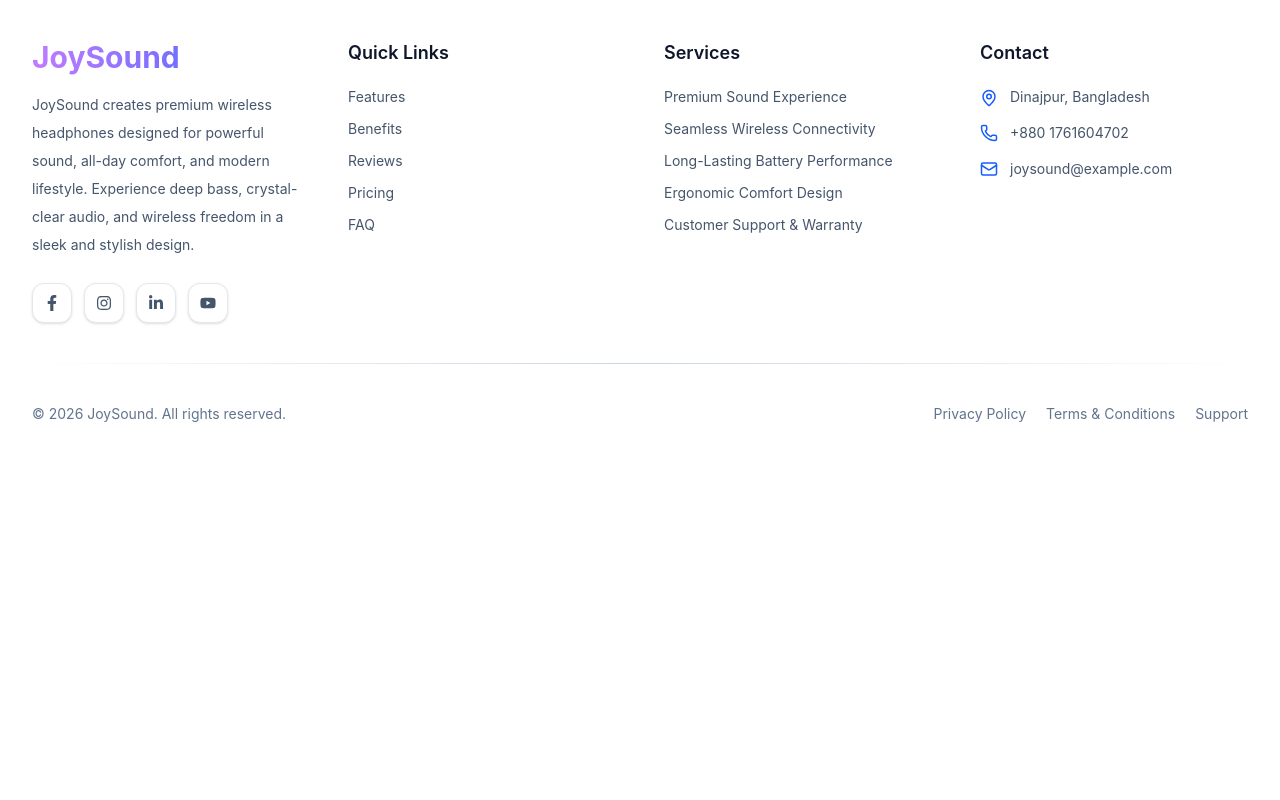
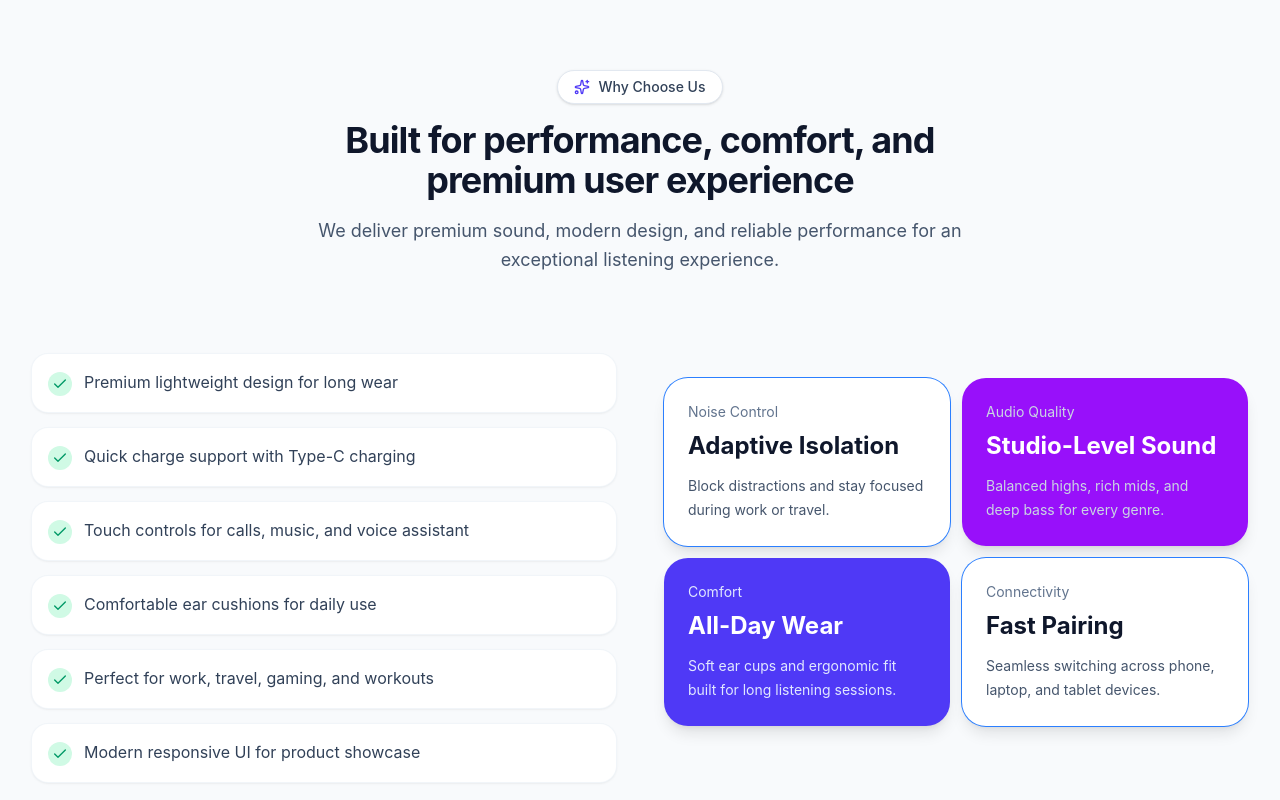
Before and after one commit to Joy-chandra-roy/product-landing-page, a React (Vite) app: page / in a window 1280 px wide. Shown: the part 1780-2580 px from the top of the page. Before the commit the page ends 2268 px from the top, so only its background shows below. Built offline with nearby package versions, Linux system fonts and the light colour scheme.

Commit message:
Benefit section design with responsive

```diff
--- /dev/null
+++ b/src/components/sections/BenefitSection.jsx
@@ -0,0 +1,97 @@
+import React from "react";
+import { motion } from 'framer-motion';
+import { Check } from "lucide-react";
+import SectionTitle from "../SectionTitle";
+
+const BenefitSection = () => {
+
+const benefits = [
+  "Premium lightweight design for long wear",
+  "Quick charge support with Type-C charging",
+  "Touch controls for calls, music, and voice assistant",
+  "Comfortable ear cushions for daily use",
+  "Perfect for work, travel, gaming, and workouts",
+  "Modern responsive UI for product showcase",
+];
+
+
+  return (
+    <section id="benefits" className="py-16 md:py-24 bg-slate-50">
+      <div className="mx-auto max-w-7xl px-4 sm:px-6 lg:px-8">
+         <SectionTitle
+          badge="Why Choose Us"
+          title="  Built for performance, comfort, and premium user experience"
+          subtitle="We deliver premium sound, modern design, and reliable performance for an exceptional listening experience."
+        />
+
+        <div className="grid gap-12 lg:grid-cols-2 items-center">
+          <motion.div
+            initial={{ opacity: 0, x: -40 }}
+            whileInView={{ opacity: 1, x: 0 }}
+            viewport={{ once: true }}
+            transition={{ duration: 0.7 }}
+          >
+
+            <div className="mt-8 space-y-4">
+              {benefits.map((item) => (
+                <div
+                  key={item}
+                  className="flex items-start gap-3 rounded-2xl bg-white p-4 shadow-sm ring-1 ring-slate-100"
+                >
+                  <div className="mt-0.5 flex h-6 w-6 items-center justify-center rounded-full bg-emerald-100 text-emerald-600">
+                    <Check className="w-4 h-4" />
+                  </div>
+                  <p className="text-slate-700">{item}</p>
+                </div>
+              ))}
+            </div>
+          </motion.div>
+
+          <motion.div
+            initial={{ opacity: 0, x: 40 }}
+            whileInView={{ opacity: 1, x: 0 }}
+            viewport={{ once: true }}
+            transition={{ duration: 0.7 }}
+            className="grid gap-3 sm:grid-cols-1 md:grid-cols-2 items-center"
+          >
+            <div className="rounded-3xl bg-white p-6 shadow-lg ring-blue-500 ring-1 ">
+              <p className="text-sm text-slate-500">Noise Control</p>
+              <h3 className="mt-2 text-2xl font-bold text-slate-900">
+                Adaptive Isolation
+              </h3>
+              <p className="mt-3 text-sm leading-6 text-slate-600">
+                Block distractions and stay focused during work or travel.
+              </p>
+            </div>
+            <div className="rounded-3xl bg-purple-600 p-6 text-white shadow-lg">
+              <p className="text-sm text-slate-300">Audio Quality</p>
+              <h3 className="mt-2 text-2xl font-bold">Studio-Level Sound</h3>
+              <p className="mt-3 text-sm leading-6 text-slate-300">
+                Balanced highs, rich mids, and deep bass for every genre.
+              </p>
+            </div>
+            <div className="rounded-3xl bg-indigo-600 p-6 text-white shadow-lg">
+              <p className="text-sm text-indigo-100">Comfort</p>
+              <h3 className="mt-2 text-2xl font-bold">All-Day Wear</h3>
+              <p className="mt-3 text-sm leading-6 text-indigo-100">
+                Soft ear cups and ergonomic fit built for long listening
+                sessions.
+              </p>
+            </div>
+            <div className="rounded-3xl bg-white p-6 shadow-lg ring-blue-500 ring-1">
+              <p className="text-sm text-slate-500">Connectivity</p>
+              <h3 className="mt-2 text-2xl font-bold text-slate-900">
+                Fast Pairing
+              </h3>
+              <p className="mt-3 text-sm leading-6 text-slate-600">
+                Seamless switching across phone, laptop, and tablet devices.
+              </p>
+            </div>
+          </motion.div>
+        </div>
+      </div>
+    </section>
+  );
+};
+
+export default BenefitSection;
--- a/src/pages/Home.jsx
+++ b/src/pages/Home.jsx
@@ -4,6 +4,7 @@ import Footer from '../components/layout/Footer';
 import HeroSection from '../components/sections/HeroSection';
 import BrandStats from '../components/sections/BrandStats';
 import FeatureSection from '../components/sections/FeatureSection';
+import BenefitSection from '../components/sections/BenefitSection';
 
 const Home = () => {
     return (
@@ -13,6 +14,7 @@ const Home = () => {
                 <HeroSection/>
                 <BrandStats/>
                 <FeatureSection/>
+                <BenefitSection/>
             </div>
             <Footer/>
         </div>
```
